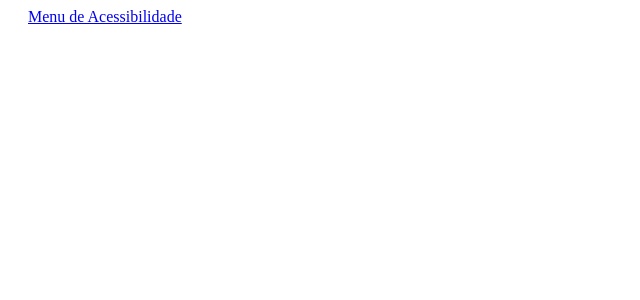
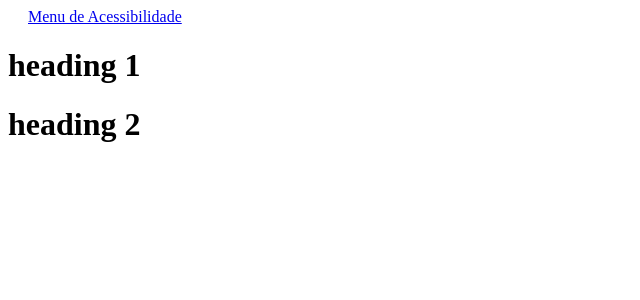
Before and after one commit to mahafonso/accessibility-ecomm, a Next.js app: page / in a window 1280 px wide. Shown: the top 300 px of the page, without its empty margins (0-640 px from the left). Built offline with nearby package versions, Linux system fonts and the light colour scheme.

Commit message:
feat: 🎸 test two headings

```diff
--- a/src/pages/index.js
+++ b/src/pages/index.js
@@ -1,4 +1,5 @@
 import Head from 'next/head'
+import Title from '../components/Title'
 
 const Home = () => (
     <>
@@ -7,6 +8,8 @@ const Home = () => (
             <meta name="description" content="Ecommerce Acessível" />
             <link rel="icon" href="/favicon.ico" />
         </Head>
+
+        <Title content="heading" />
     </>
 )
 
```
